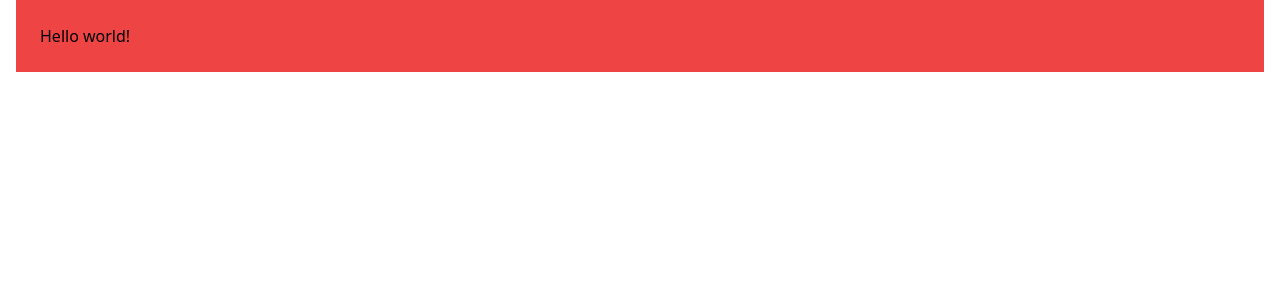
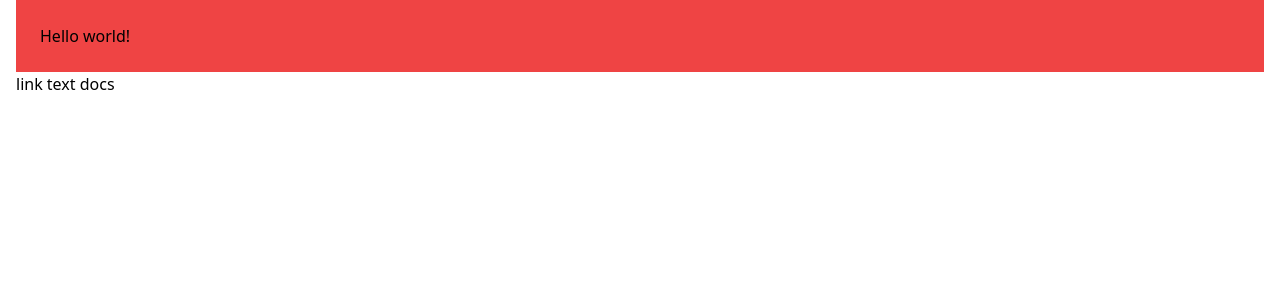
Before and after one commit to akgre/file_web_wpload, a FastAPI app: page / in a window 1280 px wide. Shown: the top 300 px of the page. Run offline with FastAPI, Linux system fonts and the light colour scheme; some libraries are stand-ins or nearby versions.

Commit message:
- index docs link

```diff
--- a/templates/index.html
+++ b/templates/index.html
@@ -13,6 +13,7 @@
 <body>
 <div class="mx-4">
     <p class="p-6 bg-red-500">Hello world!</p>
+    <a href="/docs">link text docs</a>
 </div>
 </body>
 </html>
```
